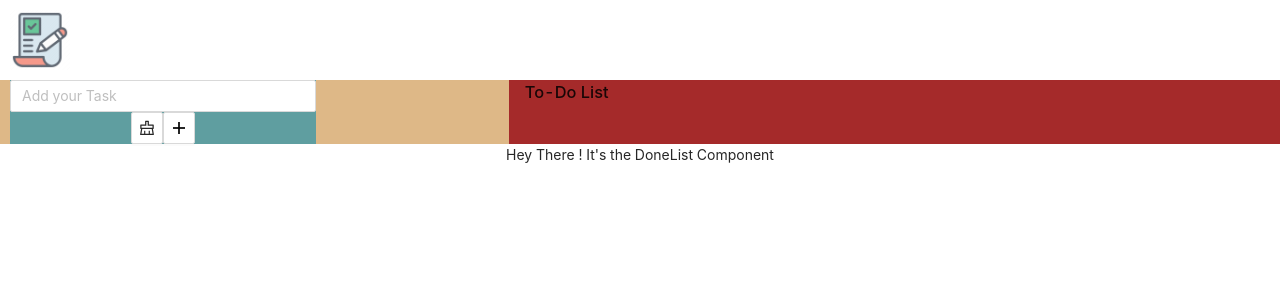
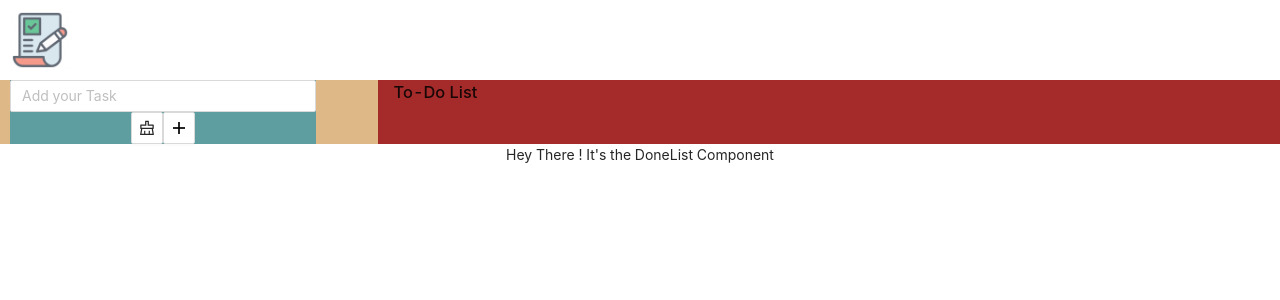
Before and after one commit to HossamMorsey/my-to-do-list, a React (Create React App) app: page / in a window 1280 px wide. Shown: the top 300 px of the page. Built offline with nearby package versions, Linux system fonts and the light colour scheme.

Commit message:
[Update] Design changes and updates

```diff
--- a/src/components/Container/Container.scss
+++ b/src/components/Container/Container.scss
@@ -3,6 +3,7 @@
   font-weight: bold;
   margin: 10px;
   display: flex;
+  height: 5%;
   .main-icon {
     width: 60px;
     height: auto;
@@ -13,14 +14,14 @@
   display: flex;
   flex-direction: row;
   background-color: burlywood;
-
+  height: 50%;
   .add-to-do {
     display: flex;
     align-items: flex-start;
-    width: 40%;
+    width: 30%;
   }
   .show-list {
     display: flex;
-    width: 60%;
+    width: 70%;
   }
 }
--- a/src/components/ShowList/ShowList.scss
+++ b/src/components/ShowList/ShowList.scss
@@ -0,0 +1,8 @@
+.list-container{
+    display: flex;
+    flex-direction: column;
+    .list-item{
+        font-size: 15px;
+
+    }
+}
```
